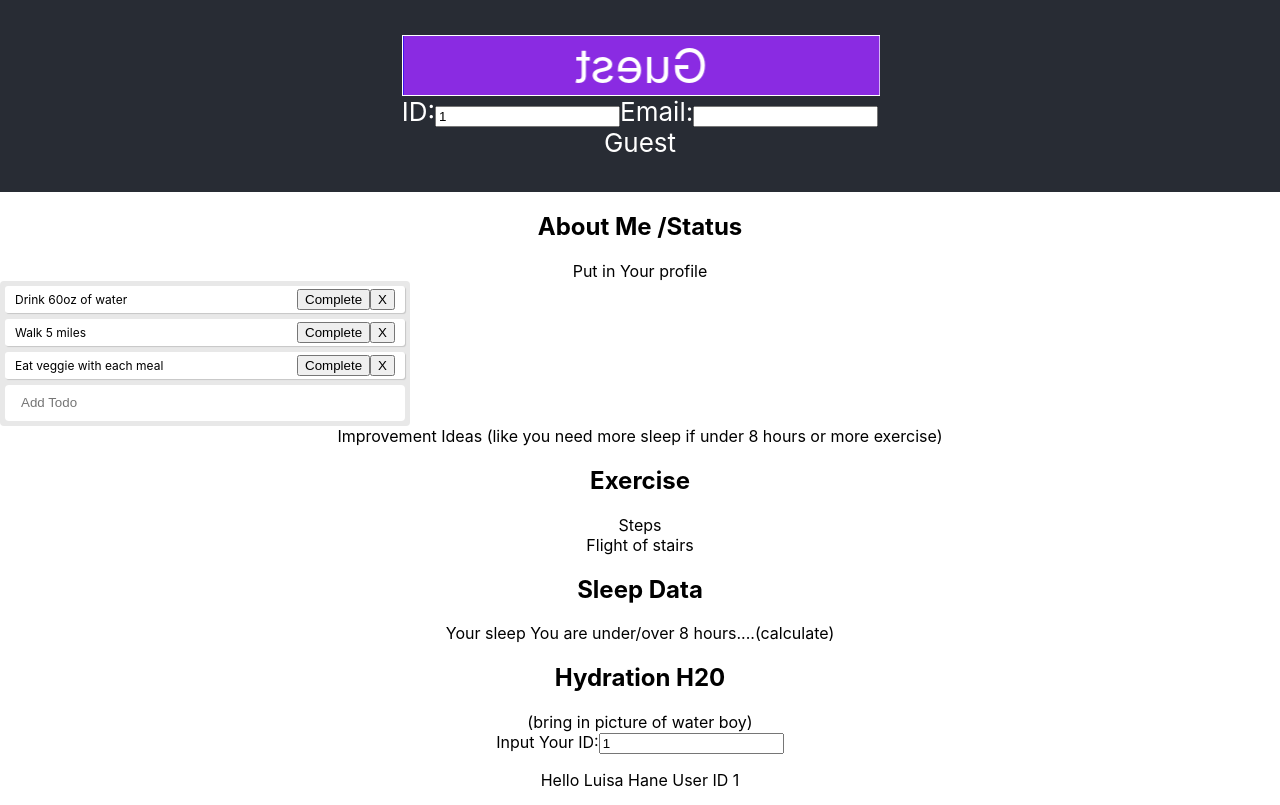
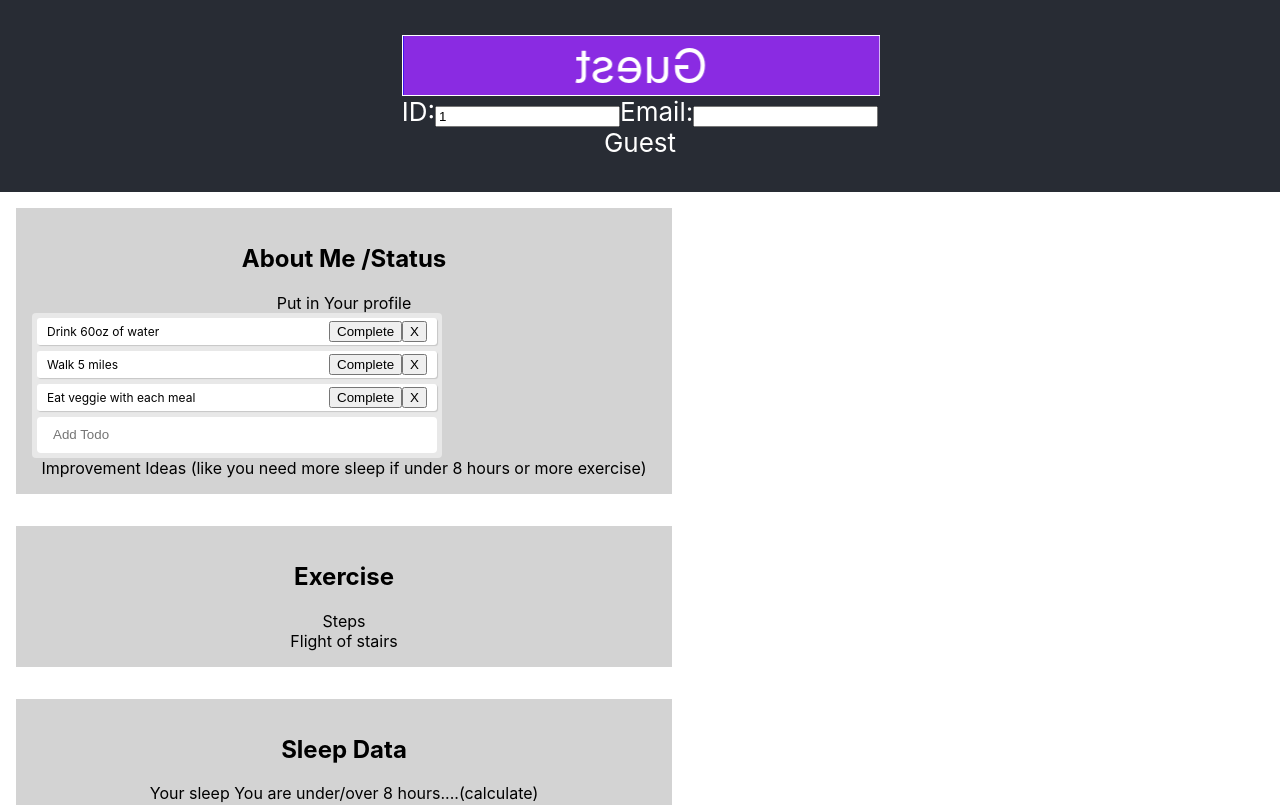
Before and after one commit to saykaren/GetFitter, a React (Create React App) app: page / in a window 1280 px wide. Shown: the top 805 px of the page. Built offline with nearby package versions, Linux system fonts and the light colour scheme.

Commit message:
added styling to componenets and made flex

```diff
--- a/src/Components/App/App.css
+++ b/src/Components/App/App.css
@@ -1,8 +1,6 @@
 .App {
   text-align: center;
 }
-
-
 
 .App-header {
   background-color: #282c34;
@@ -28,6 +26,17 @@
   }
 } */
 
+.back{
+  background: blueviolet;
+  transform: rotateY(180deg);
+}
+
+.exerciseGroup,.youOverview, .sleepInfo, .hydration, .userInformation {
+  background: lightgrey;
+  margin: 1rem;
+  padding: 1rem;
+  width: 39rem;
+}
 
 .flipCard {
   border: 1px solid white;
@@ -39,7 +48,6 @@
 .flipCard:hover {
   transform:rotateY(180deg);
   transition-duration: 2s;
-
 }
 
 
@@ -49,11 +57,7 @@
   width: 100%;
 }
 
-.back{
-  background: blueviolet;
-  transform: rotateY(180deg);
 
-}
 
 .front, .back{
   height: 100%;
@@ -62,6 +66,12 @@
   align-items: center;
   color: white;
   font-size: 3rem;
+}
+
+.mainContent {
+  display: flex;
+  flex-direction: row;
+  flex-wrap: wrap;
 }
 
 .todo {
--- a/src/Components/App/Welcome.js
+++ b/src/Components/App/Welcome.js
@@ -2,8 +2,6 @@
 import './App.css';
 import React, {useState} from 'react';
 import userData from '../../data/users';
-
-
 
 const Welcome = () => {
 
```
